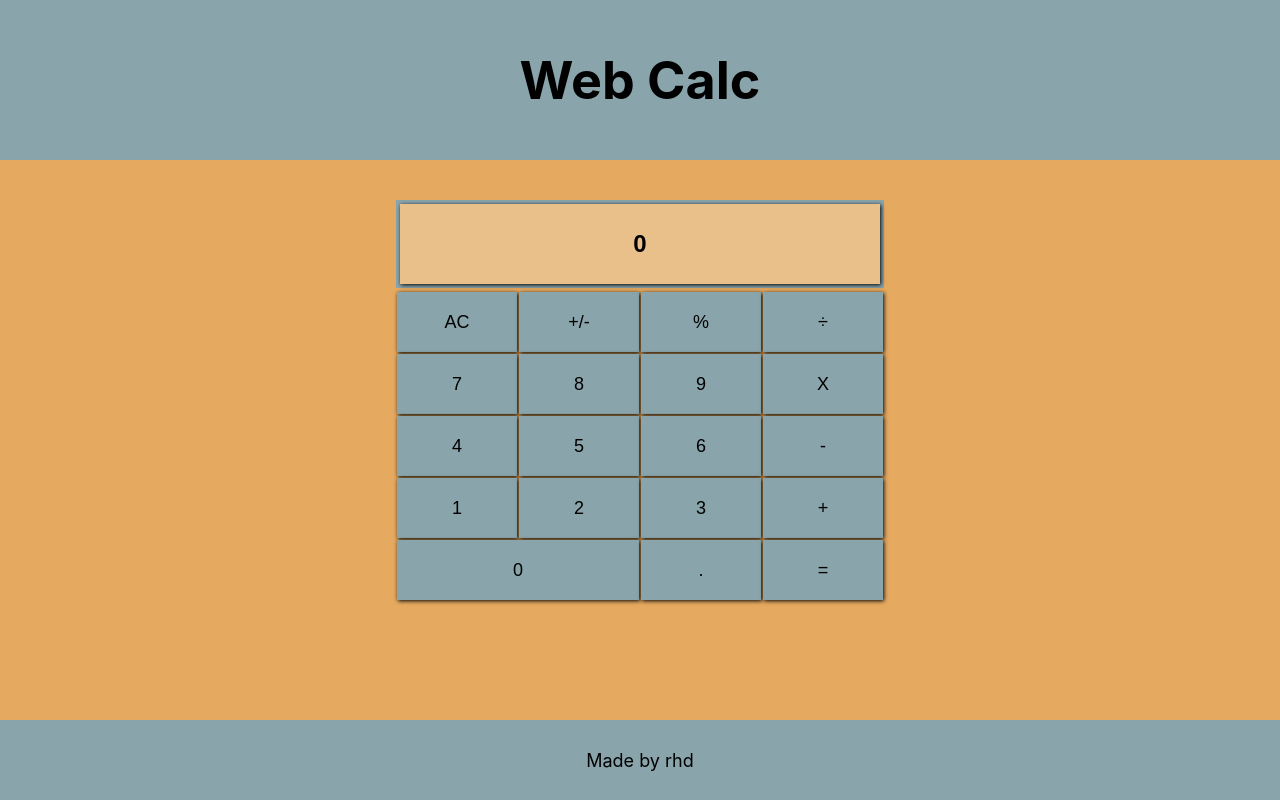
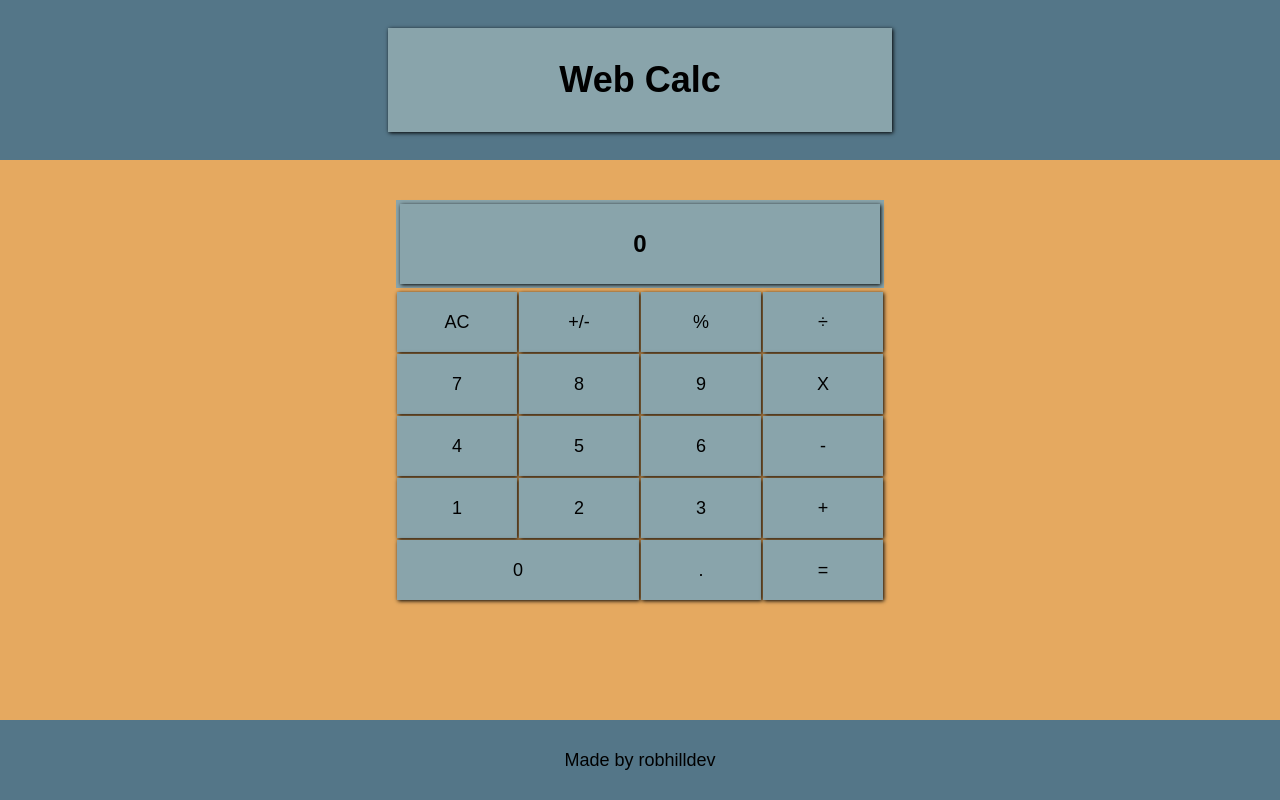
Before and after one commit to robhilldev/web_calc, a React (Create React App) app: page / in a window 1280 px wide. Built offline with nearby package versions, Linux system fonts and the light colour scheme.

Commit message:
update interface more

```diff
--- a/src/components/App.css
+++ b/src/components/App.css
@@ -1,9 +1,10 @@
 .App {
+  font-family: sans-serif;
   text-align: center;
 }
 
 .App-header {
-  background-color: #89A4AB;
+  background-color: #547688;
   min-height: 20vh;
   display: flex;
   flex-direction: column;
@@ -12,13 +13,26 @@
   font-size: calc(10px + 2vmin);
 }
 
+.App-header div {
+  background-color: #89A4AB;
+  height: 10vh;
+  width: 60vh;
+  font-size: large;
+  display: flex;
+  flex-direction: column;
+  align-items: center;
+  justify-content: center;
+  box-shadow: 0.1vh 0.1vh 0.5vh black;
+  padding: 1.5vh;
+}
+
 .App-body {
   background-color: #E5A960;
   min-height: 70vh;
 }
 
 .App-footer {
-  background-color: #89A4AB;
+  background-color: #547688;
   min-height: 10vh;
   display: flex;
   flex-direction: column;
--- a/src/components/App.js
+++ b/src/components/App.js
@@ -6,13 +6,15 @@ function App() {
   return (
     <div className="App">
       <header className="App-header">
-        <h1>Web Calc</h1>
+        <div>
+          <h1>Web Calc</h1>
+        </div>
       </header>
       <div className="App-body">
         <Calculator />
       </div>
       <footer className="App-footer">
-        <p>Made by rhd</p>
+        <p>Made by robhilldev</p>
       </footer>
     </div>
   );
--- a/src/components/Result.module.css
+++ b/src/components/Result.module.css
@@ -5,8 +5,7 @@ th {
 }
 
 th div {
-  font-family: sans-serif;
-  background-color: #E9C08A;
+  background-color: #89A4AB;
   height: 100%;
   width: 100%;
   font-size: x-large;
```
